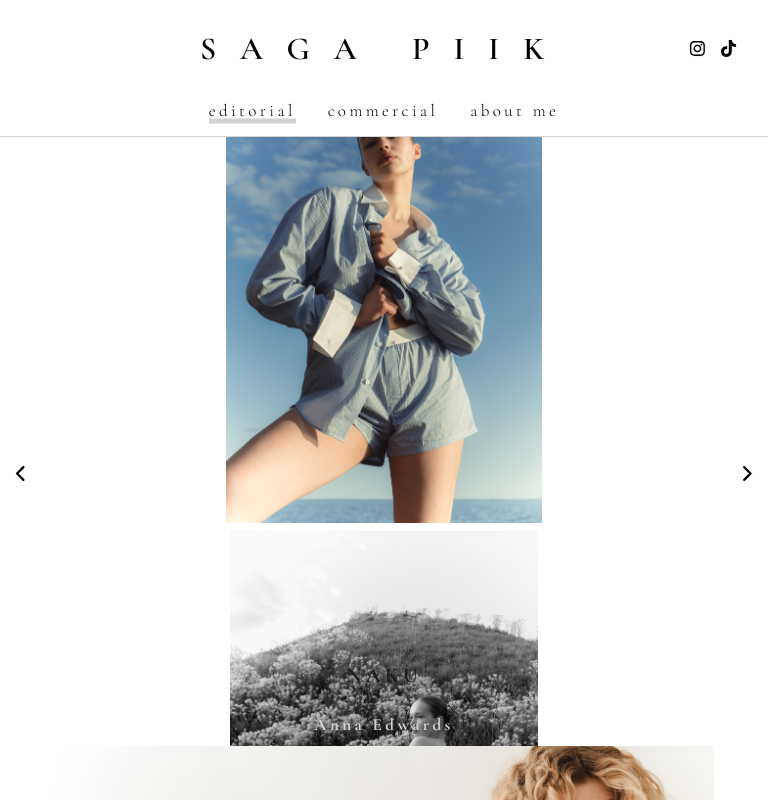
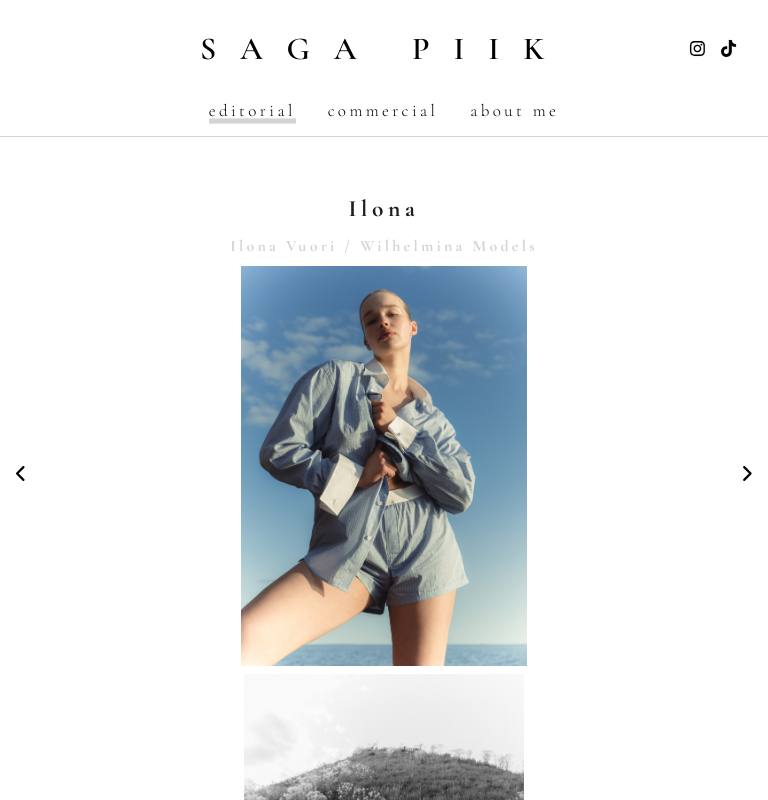
Before and after one commit to jyeri/client-projects, a React (Vite) app in the folder sagapiik_stylist/saga_stylist/: page / in a window 768 px wide. Built offline with nearby package versions, Linux system fonts and the light colour scheme.

Commit message:
video preload

```diff
--- a/sagapiik_stylist/saga_stylist/src/components/utils/collage.tsx
+++ b/sagapiik_stylist/saga_stylist/src/components/utils/collage.tsx
@@ -81,17 +81,17 @@ export const Collage = ({ images, metadata }: CollageProps) => {
         <section className="relative flex h-[calc(100svh-var(--header-height))] snap-center items-center justify-center">
             <Container className="relative flex h-full max-h-[100svh] w-full flex-col items-center justify-center">
                 {metadata?.title && (
-                    <h2 className="relative mt-[50px] w-full text-center font-headers text-base font-bold tracking-wider text-textBlack sm:bottom-4 sm:text-lg md:text-xl lg:text-2xl">
+                    <h2 className="text-responsive-title relative w-full text-center font-headers font-bold tracking-wider text-textBlack">
                         {metadata.title}
                     </h2>
                 )}
                 {metadata?.description && (
-                    <h2 className="relative w-full p-2 text-center font-headers text-sm font-bold tracking-wider text-backgroundContrast md:text-base lg:text-lg">
+                    <h2 className="text-responsive-description relative w-full p-2 text-center font-headers font-bold tracking-wider text-backgroundContrast">
                         {metadata.description}
                     </h2>
                 )}
                 <motion.div
-                    className="collage-grid mt-16"
+                    className="collage-grid"
                     key={startIndex}
                     initial={{ opacity: 0.8 }}
                     animate={{ opacity: 1 }}
--- a/sagapiik_stylist/saga_stylist/src/components/utils/image.tsx
+++ b/sagapiik_stylist/saga_stylist/src/components/utils/image.tsx
@@ -87,6 +87,7 @@ export function Image({
                                 muted
                                 loop
                                 playsInline
+                                preload="metadata"
                                 onClick={(e) => e.stopPropagation()}
                             />
                         ) : (
--- a/sagapiik_stylist/saga_stylist/src/components/utils/modal.tsx
+++ b/sagapiik_stylist/saga_stylist/src/components/utils/modal.tsx
@@ -132,6 +132,7 @@ export const Modal = ({
                                                     className="h-auto max-h-[80vh] w-full object-contain"
                                                     muted
                                                     loop
+                                                    preload="metadata"
                                                 />
                                                 <div className="absolute inset-0 flex items-center justify-center bg-black/20">
                                                     <FontAwesomeIcon
--- a/sagapiik_stylist/saga_stylist/src/styles.css
+++ b/sagapiik_stylist/saga_stylist/src/styles.css
@@ -57,79 +57,67 @@
     background: transparent;
 }
 
+.text-responsive-title {
+    font-size: clamp(0.5rem, 2vw + 0.5rem, 1.5rem); /* Adjust min, preferred, and max sizes */
+}
+
+.text-responsive-description {
+    font-size: clamp(0.325rem, 1.5vw + 0.325rem, 1rem);
+}
+
 .collage-grid {
     display: grid;
     gap: 8px;
     padding: 0px;
     width: 100%;
-    max-width: 800px; /* Limit grid width to avoid stretching */
-    margin: 0 auto; /* Center grid within the page */
+    max-width: 800px;
+    margin: 0 auto;
     align-items: center;
     justify-items: center;
-}
-
-/* Large screens: 2 columns x 2 rows (4 images total) */
-@media (min-width: 1024px) {
-    .collage-grid {
-        grid-template-columns: repeat(2, 1fr); /* Set 2 columns */
-        grid-template-rows: repeat(2, auto); /* Set 2 rows */
-        height: 70svh;
-    }
-}
-
-/* Medium screens: 2 columns x 1 row (2 images) */
-@media (min-width: 768px) and (max-width: 1024px) {
-    .collage-grid {
-        grid-template-columns: repeat(2, 1fr);
-        grid-template-rows: 1fr;
-        max-width: 600px; /* Reduce max-width for medium screens */
-    }
-}
-
-/* Small screens: 1 column x 1 row (1 image) */
-@media (max-width: 768px) {
-    .collage-grid {
-        grid-template-columns: 1fr;
-        grid-template-rows: 1fr;
-        max-width: 400px; /* Reduce max-width for small screens */
-    }
-}
-
-.collage-item img {
-    width: 100%;
-    height: 100%;
-    object-fit: contain;
-    transition: transform 0.3s ease;
+    /* Ensure the grid doesn't grow too tall */
+    max-height: 80svh;
 }
 
 /* Large screens */
 @media (min-width: 1024px) {
+    .collage-grid {
+        grid-template-columns: repeat(2, 1fr);
+        grid-template-rows: repeat(2, auto);
+        height: auto; /* Allow grid to scale */
+    }
     .collage-item img {
-        max-height: calc(60svh / 2); /* Each image at half height */
+        max-height: calc(60svh / 2);
     }
 }
 
 /* Medium screens */
 @media (min-width: 768px) and (max-width: 1024px) {
+    .collage-grid {
+        grid-template-columns: repeat(2, 1fr);
+        grid-template-rows: auto;
+        max-height: 70svh;
+    }
     .collage-item img {
-        max-height: calc(60svh / 2); /* Two images in a row */
+        max-height: calc(70svh / 2);
     }
 }
 
-/* Small screens: Adjust for portrait images */
+/* Small screens */
 @media (max-width: 768px) {
+    .collage-grid {
+        grid-template-columns: 1fr;
+        grid-template-rows: auto;
+        max-width: 90svw;
+        max-height: 60svh; /* Adjust max-height for mobile */
+    }
     .collage-item img {
-        max-height: 55vh; /* Reduce height for portrait images on small screens */
-    }
-    .collage-grid {
-        max-width: 90vw; /* Smaller width to ensure fit on mobile */
+        max-height: 50svh; /* Prevent images from growing too tall */
     }
 
-    /* Title adjustments for small screens */
     .title-container h2,
     .subtitle-container h2 {
         padding-top: 1rem;
-        font-size: 1.25rem; /* Adjust title size */
+        font-size: 1.1rem;
     }
 
     /* Container padding for extra spacing */
```
